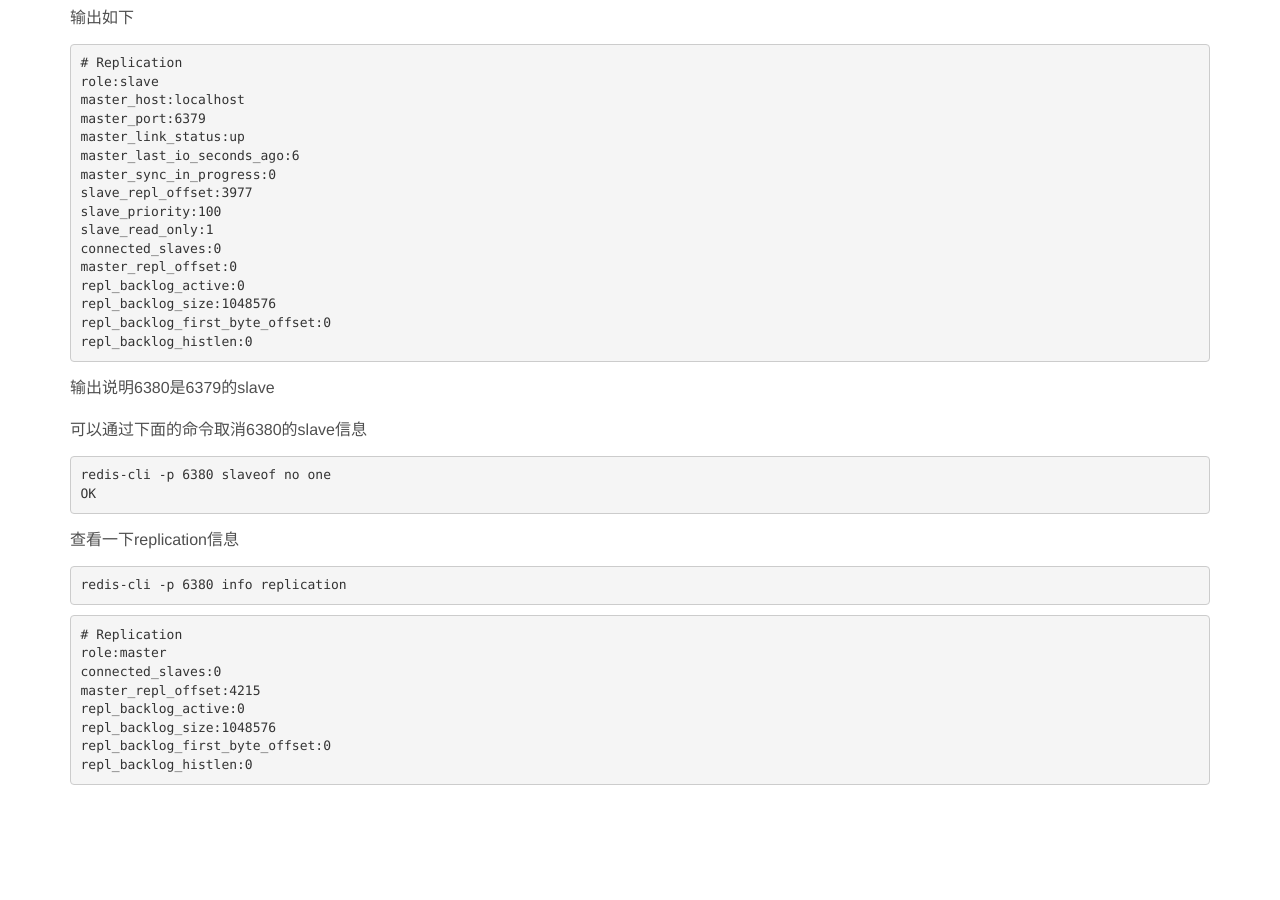
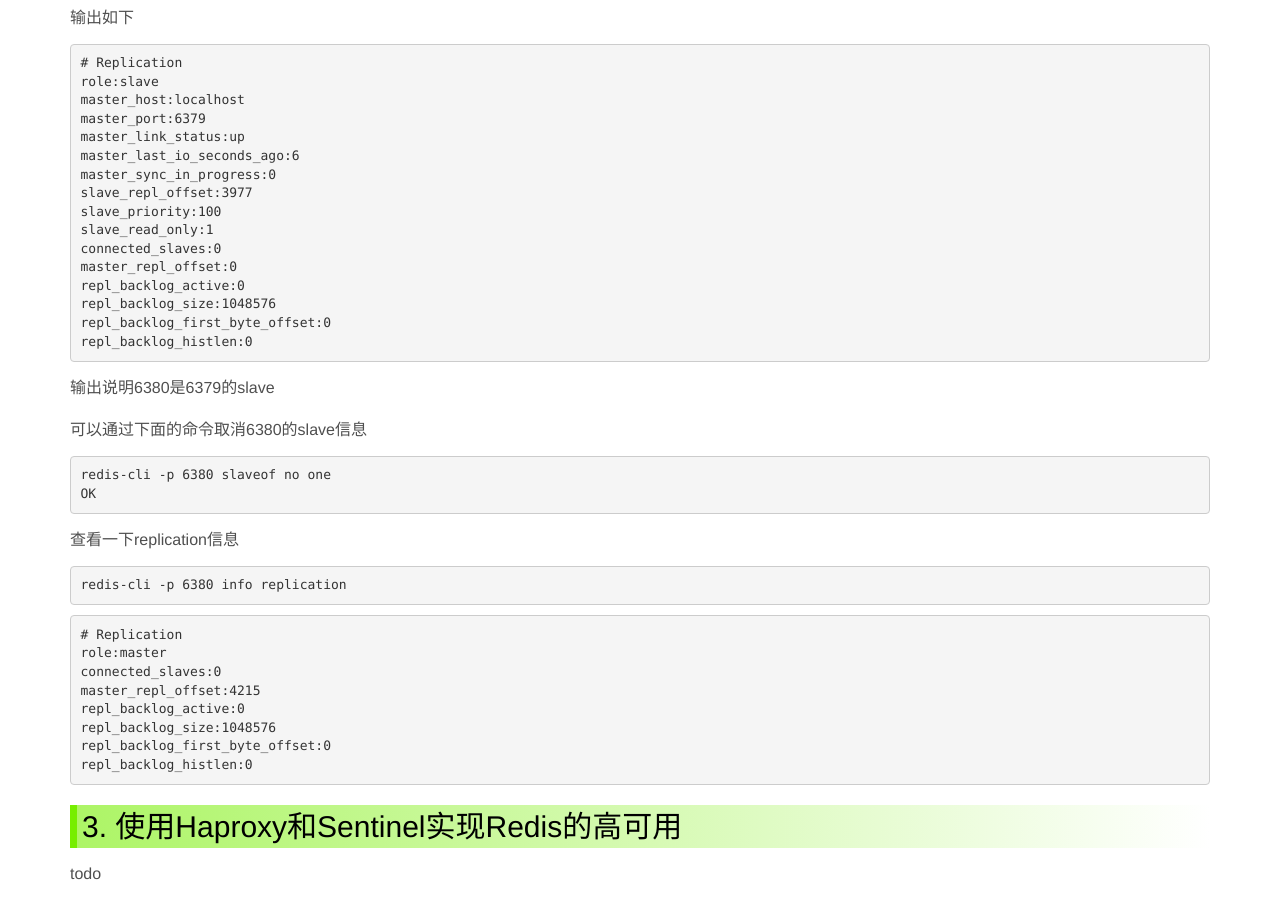
Before and after one commit to ronniewang/ronniewang.github.io, a Jekyll site: the page built from _posts/2016-06-18-redis-ha.md, in a window 1280 px wide and 900 px high, scrolled down 3925 px. Built offline with Jekyll 4.4.1, drawn with Linux system fonts in a browser that asks for light colours; before the commit the page ends 4720 px from its top, so only the background shows below that.

Commit message:
update files

````diff
--- a/_posts/2016-06-18-redis-ha.md
+++ b/_posts/2016-06-18-redis-ha.md
@@ -249,3 +249,7 @@
 repl_backlog_first_byte_offset:0
 repl_backlog_histlen:0
 ```
+
+## 3. 使用Haproxy和Sentinel实现Redis的高可用
+
+todo
````
